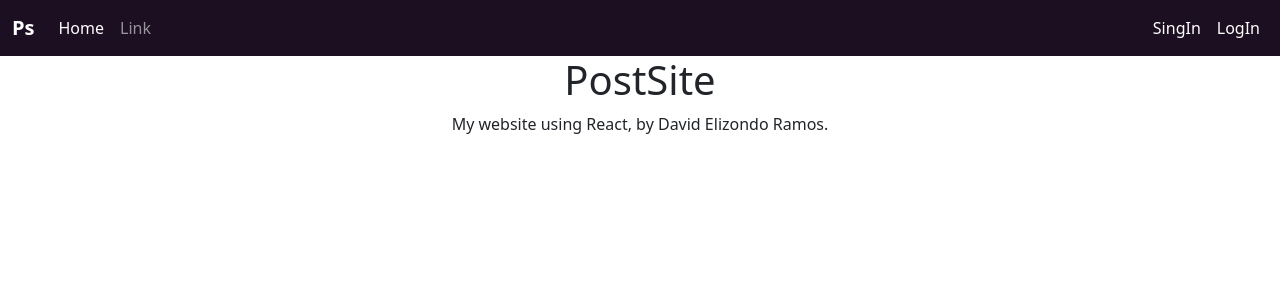
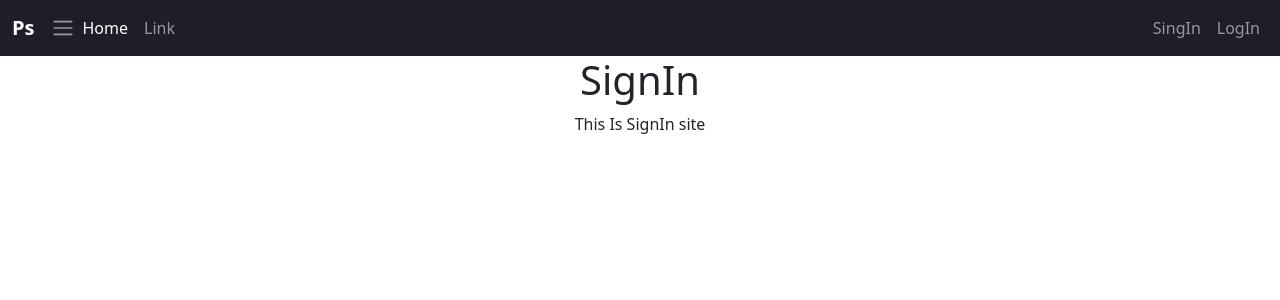
Before and after one commit to Darent28/React-app, a React (Create React App) app: page /sign-in in a window 1280 px wide. Shown: the top 300 px of the page. Built offline with nearby package versions, Linux system fonts and the light colour scheme.

Commit message:
Last changes

```diff
--- a/package.json
+++ b/package.json
@@ -24,7 +24,8 @@
   "eslintConfig": {
     "extends": [
       "react-app",
-      "react-app/jest"
+      "react-app/jest",
+      "./node_modules/standard/eslintrc.json"
     ]
   },
   "browserslist": {
--- a/src/App.js
+++ b/src/App.js
@@ -1,16 +1,23 @@
+import HeaderPs from "./pages/header";
 import Home from "./pages/home";
-import HeaderPs from "./pages/header";
+import LogIn from "./pages/login";
+import SignIn from "./pages/singin";
 import React, { useEffect, useState } from 'react';
+import { Route, Routes } from 'react-router-dom';
+
+
 
 
 function App() {
 
   return (
     <body>
-
         <HeaderPs />
-        <Home />
-
+          <Routes>
+              <Route path='/' element={  <Home />  } />
+              <Route path='/log-in' element={ <LogIn />  } />
+              <Route path='/sign-in' element={ <SignIn />  } />
+          </Routes>
     </body>
 
     // <div>
--- a/src/pages/header.css
+++ b/src/pages/header.css
@@ -1,5 +1,5 @@
 .navbar {
 
-    background: #1c0f22;
+    background: #201d29;
     color: rgb(255, 255, 255);
 }
--- a/src/pages/header.js
+++ b/src/pages/header.js
@@ -1,4 +1,5 @@
 import React from "react";
+import { Link } from 'react-router-dom';
 import 'bootstrap/dist/css/bootstrap.css';
 import './header.css';
 
@@ -7,26 +8,25 @@ export const HeaderPs = () => {
 
         return <nav class="navbar navbar-expand-lg navbar-dark">
         <div class="container-fluid">
-          <b class="navbar-brand" href="#">Ps</b>
-          <button class="navbar-toggler" type="button" data-bs-toggle="collapse" data-bs-target="#navbarSupportedContent" aria-controls="navbarSupportedContent" aria-expanded="false" aria-label="Toggle navigation">
+          <b class="navbar-brand">Ps</b>
             <span class="navbar-toggler-icon"></span>
-          </button>
+
           <div class="collapse navbar-collapse" id="navbarSupportedContent">
             <ul class="navbar-nav me-auto mb-2 mb-lg-0">
               <li class="nav-item">
-                <a class="nav-link active" aria-current="page" href="/">Home</a>
+                <Link class="nav-link active" aria-current="page" to="./">Home</Link>
               </li>
               <li class="nav-item">
-                <a class="nav-link" href="#">Link</a>
+                <Link class="nav-link" to="#">Link</Link>
               </li>
             </ul>
             <form class="d-flex">
             <ul class="navbar-nav me-auto mb-2 mb-lg-0">
               <li class="nav-item">
-                <a class="nav-link active" aria-current="page" href="#">SingIn</a>
+                <Link class="nav-link" aria-current="page" to="./sign-in">SingIn</Link>
               </li>
               <li class="nav-item">
-                <a class="nav-link active" aria-current="page" href="#">LogIn</a>
+                <Link class="nav-link" aria-current="page" to="./log-in">LogIn</Link>
               </li>
             </ul>
             </form>
--- /dev/null
+++ b/src/pages/singin.js
@@ -0,0 +1,13 @@
+import React from 'react';
+
+export const SignIn = () => {
+
+    return(
+        <body>
+            <h1 align="center">SignIn</h1>
+            <p align="center">This Is SignIn site</p>
+        </body>
+    )
+}
+
+export default SignIn
```
Also changed, not shown: src/Routes.js (deleted, +0 -28 lines), src/index.js (+5 -2 lines).
